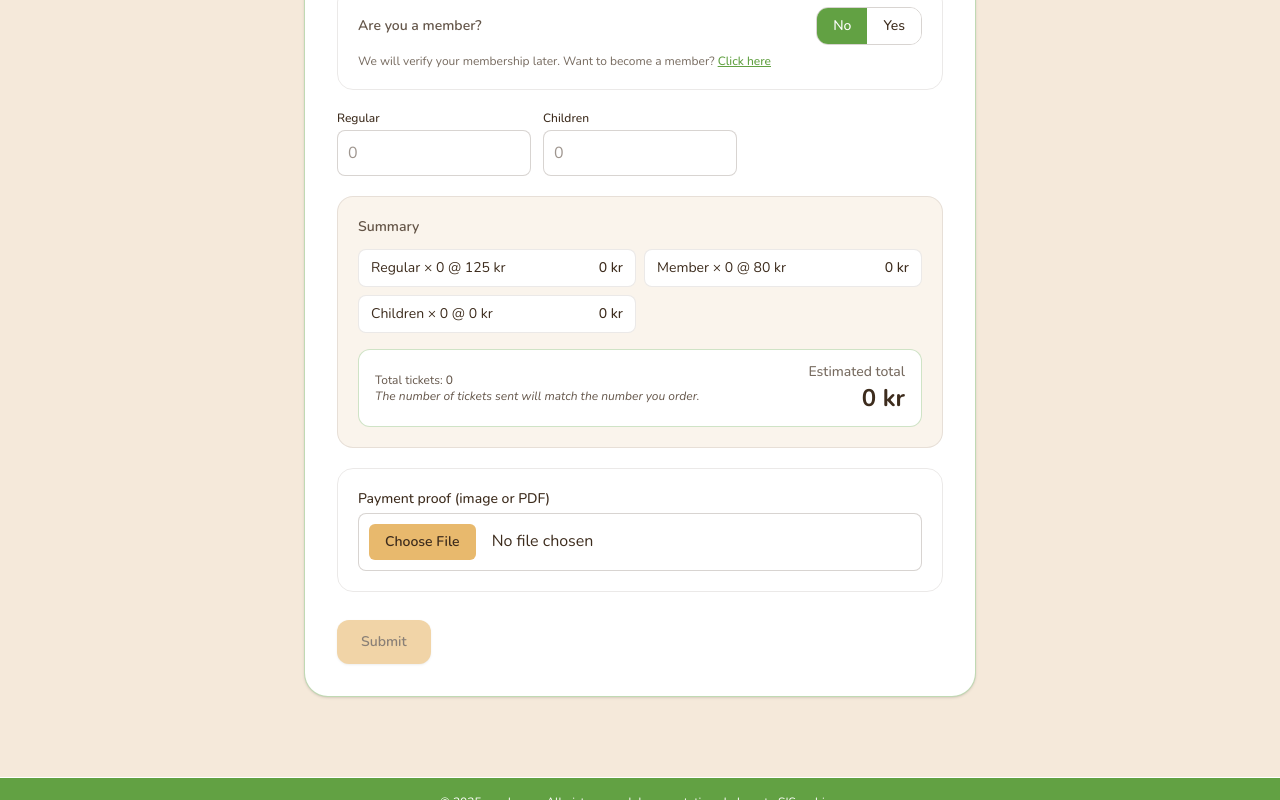
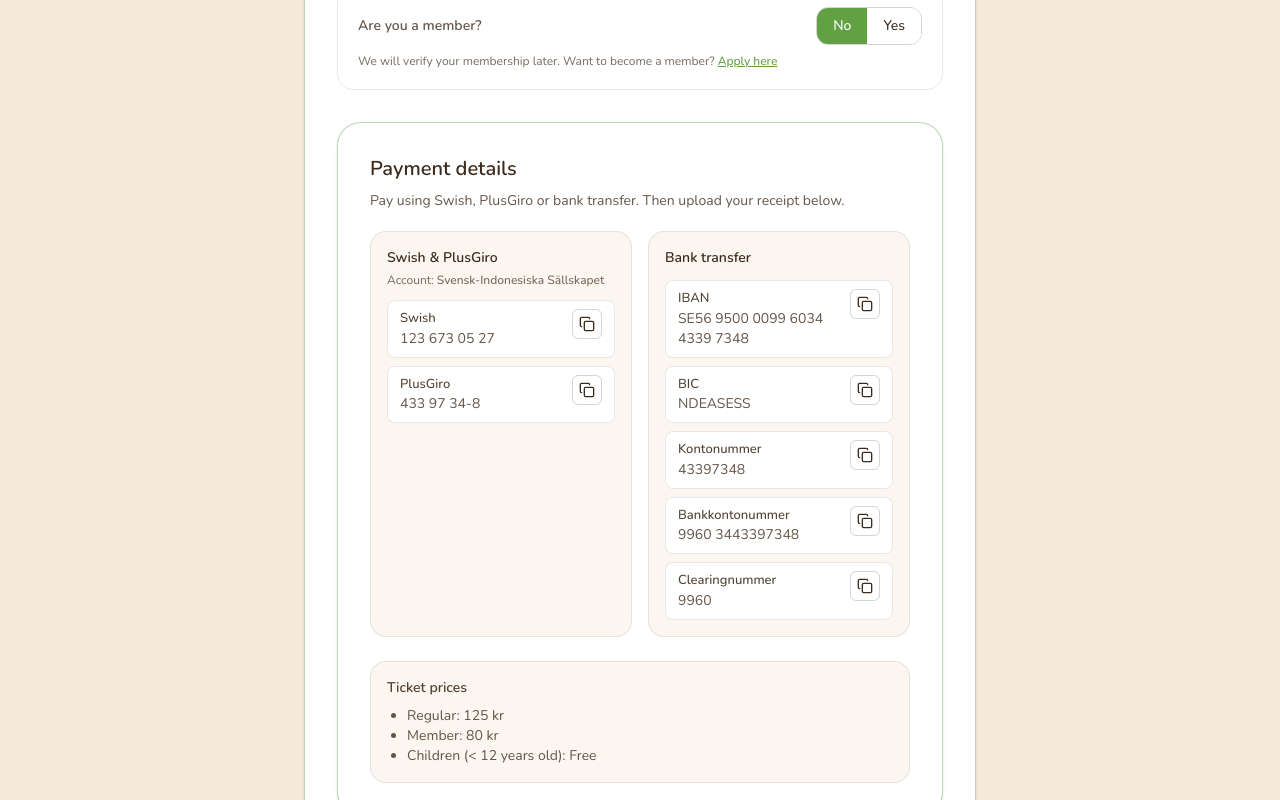
Before and after one commit to sandrayoe/Ticketing_SIS_2025, a Next.js app in the folder ticketing-2025/: page /register in a window 1280 px wide. Shown: the part 380-1180 px from the top of the page. Built offline with nearby package versions, Linux system fonts and the light colour scheme; a web font is replaced by a local one.

Commit message:
ticket prices box updated

```diff
--- a/ticketing-2025/app/register/page.tsx
+++ b/ticketing-2025/app/register/page.tsx
@@ -2,7 +2,7 @@
 
 import { useMemo, useState, useRef, useEffect } from 'react';
 import { useRouter } from "next/navigation";
-import { Trash2 } from "lucide-react";
+import { Trash2, Copy } from "lucide-react";
 
 const shell = "mx-auto w-full max-w-6xl px-4 sm:px-6 lg:px-8";
 // Prices for calculator
@@ -13,6 +13,82 @@ const PRICE_CHILD   = 0;
 function sek(n: number) {
   return new Intl.NumberFormat('sv-SE', { style: 'currency', currency: 'SEK', maximumFractionDigits: 0 }).format(n);
 }
+
+function CopyRow({ label, value }: { label: string; value: string }) {
+  const [copied, setCopied] = useState(false);
+  async function copy() {
+    try {
+      await navigator.clipboard.writeText(value.replace(/\s+/g, ' ').trim());
+      setCopied(true);
+      setTimeout(() => setCopied(false), 1500);
+    } catch {}
+  }
+  return (
+    <div className="flex items-start justify-between gap-3 rounded-lg border border-earthy-dark/10 bg-white px-3 py-2">
+      <div>
+        <div className="text-[13px] font-medium text-earthy-dark/90">{label}</div>
+        <div className="text-sm text-earthy-dark/80">{value}</div>
+      </div>
+      <button
+        type="button"
+        onClick={copy}
+        className="rounded-md border border-earthy-dark/20 p-1.5 text-xs hover:bg-earthy-green hover:text-white"
+        aria-label={`Copy ${label}`}
+        title="Copy"
+      >
+        {copied ? <span className="px-1 text-[11px]">Copied</span> : <Copy className="h-4 w-4" />}
+      </button>
+    </div>
+  );
+}
+
+function PaymentDetails() {
+  return (
+    <div className="rounded-3xl border border-earthy-green/40 bg-white p-6 shadow sm:p-8">
+      <h2 className="text-xl font-semibold text-earthy-dark">Payment details</h2>
+      <p className="mt-2 text-sm text-earthy-dark/80">
+        Pay using Swish, PlusGiro or bank transfer. Then upload your receipt below.
+      </p>
+
+      <div className="mt-5 grid gap-4 sm:grid-cols-2">
+        {/* Swish & PlusGiro */}
+        <div className="rounded-2xl border border-earthy-dark/10 bg-earthy-light/40 p-4">
+          <div className="text-sm font-semibold text-earthy-dark">Swish & PlusGiro</div>
+          <div className="mt-1 text-xs text-earthy-dark/70">
+            Account: <span className="font-medium">Svensk-Indonesiska Sällskapet</span>
+          </div>
+          <div className="mt-3 space-y-2">
+            <CopyRow label="Swish" value="123 673 05 27" />
+            <CopyRow label="PlusGiro" value="433 97 34-8" />
+          </div>
+        </div>
+
+        {/* Bank transfer */}
+        <div className="rounded-2xl border border-earthy-dark/10 bg-earthy-light/40 p-4">
+          <div className="text-sm font-semibold text-earthy-dark">Bank transfer</div>
+          <div className="mt-3 grid gap-2">
+            <CopyRow label="IBAN" value="SE56 9500 0099 6034 4339 7348" />
+            <CopyRow label="BIC" value="NDEASESS" />
+            <CopyRow label="Kontonummer" value="43397348" />
+            <CopyRow label="Bankkontonummer" value="9960 3443397348" />
+            <CopyRow label="Clearingnummer" value="9960" />
+          </div>
+        </div>
+      </div>
+
+      {/* Prices */}
+      <div className="mt-6 rounded-2xl border border-earthy-dark/10 bg-earthy-light/40 p-4">
+        <div className="text-sm font-semibold text-earthy-dark/90">Ticket prices</div>
+        <ul className="mt-2 list-disc pl-5 text-sm text-earthy-dark/80">
+          <li>Regular: {sek(PRICE_REGULAR)}</li>
+          <li>Member: {sek(PRICE_MEMBER)}</li>
+          <li>Children (&lt; 12 years old): Free </li>
+        </ul>
+      </div>
+    </div>
+  );
+}
+
 
 export default function RegisterPage() {
   const router = useRouter();
@@ -191,9 +267,9 @@ export default function RegisterPage() {
         <div className="mx-auto max-w-2xl">
           {/* Title / intro */}
           <div className="text-center">
-            <h1 className="text-3xl font-bold sm:text-4xl">Register</h1>
+            <h1 className="text-3xl font-bold sm:text-4xl">Registration</h1>
             <p className="mt-3 text-earthy-dark/80 sm:text-lg">
-              Please fill in your details and ticket quantities below.
+              Please fill in your details, ticket quantities, and proof of payment below.
             </p>
           </div>
 
@@ -267,10 +343,14 @@ export default function RegisterPage() {
                       className="font-medium text-earthy-green underline hover:text-earthy-brown"
                       target="_blank"
                     >
-                      Click here
+                      Apply here
                     </a>
                   </p>
+                </div>
 
+                {/* Payment details card */}
+                <div className="relative mt-8">
+                  <PaymentDetails />
                 </div>
 
                 {/* Tickets grid */}
```
